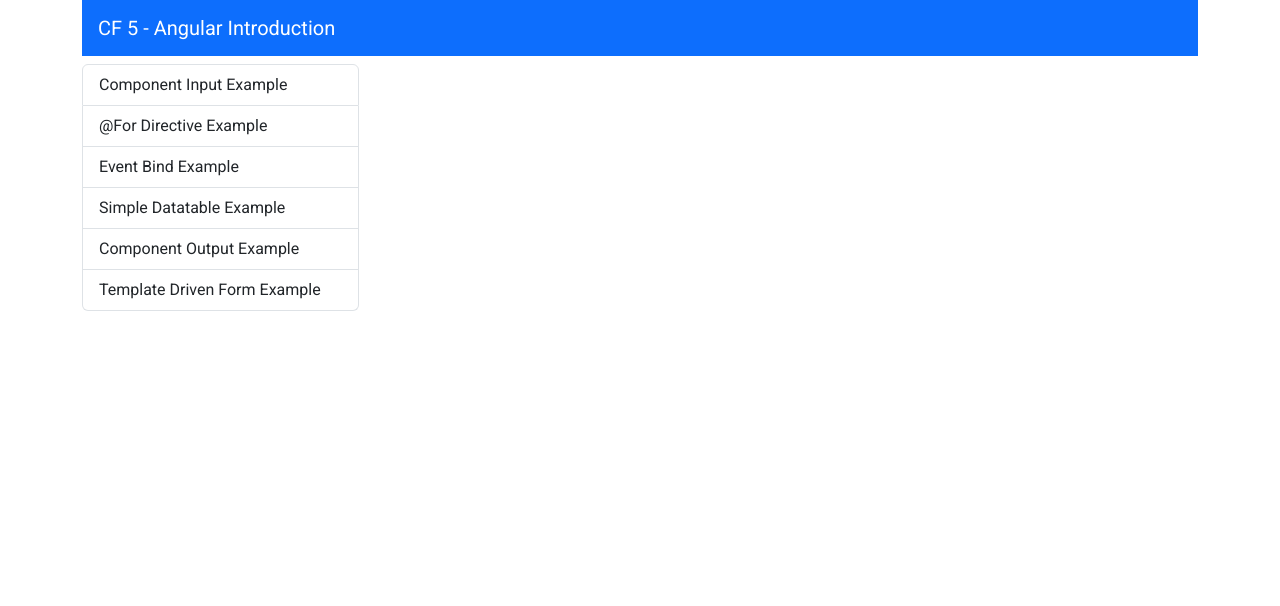
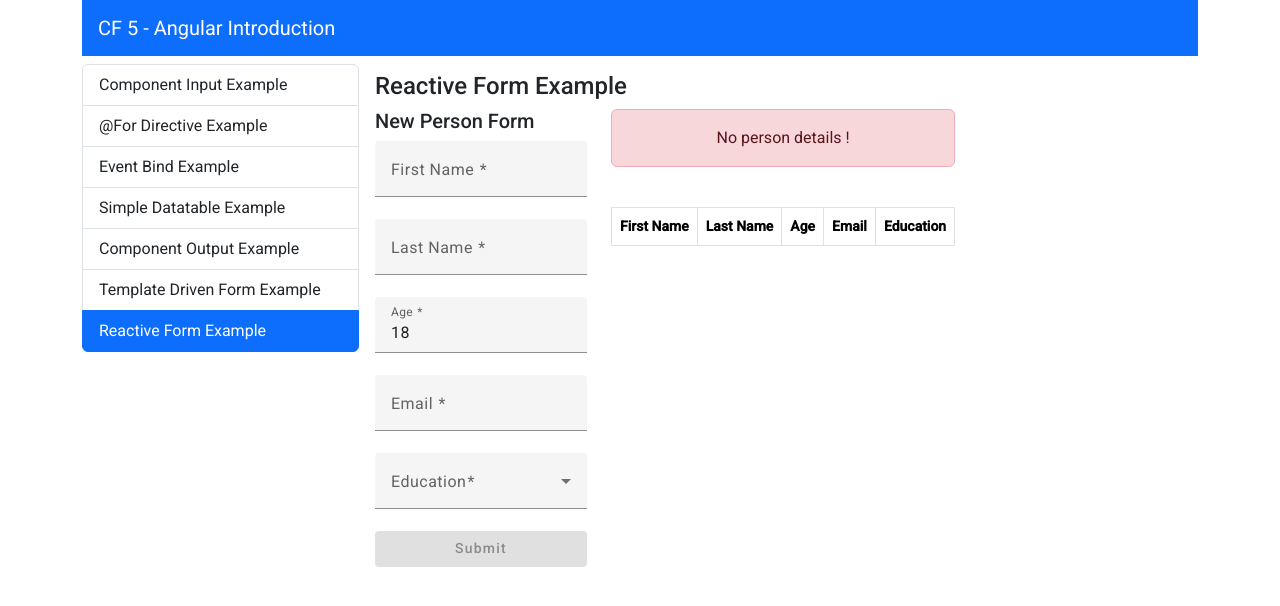
Before and after one commit to kateKipa/angular-introduction, an Angular app: page /reactive-form-example in a window 1280 px wide. Before the commit this address led to /. Shown: the top 606 px of the page. Built offline with nearby package versions, Linux system fonts and the light colour scheme.

Commit message:
reactive forms

```diff
--- a/src/app/app.routes.ts
+++ b/src/app/app.routes.ts
@@ -6,6 +6,7 @@
 import { SimpleDatatableExampleComponent } from './components/simple-datatable-example/simple-datatable-example.component';
 import { ComponentOutputExampleComponent } from './components/component-output-example/component-output-example.component';
 import { TemplateDrivenFormExampleComponent } from './components/template-driven-form-example/template-driven-form-example.component';
+import { ReactiveFormExampleComponent } from './components/reactive-form-example/reactive-form-example.component';
 
 export const routes: Routes = [
     {path : 'event-bind-example', component: EventBindExampleComponent},
@@ -15,5 +16,6 @@
     {path : 'for-directive-example', component : ForDirectiveExampleComponent},
     {path : 'simple-datatable-example', component : SimpleDatatableExampleComponent},
     {path : 'component-output-example', component : ComponentOutputExampleComponent},
-    {path : 'template-driven-form-example', component : TemplateDrivenFormExampleComponent}
+    {path : 'template-driven-form-example', component : TemplateDrivenFormExampleComponent},
+    {path : 'reactive-form-example', component : ReactiveFormExampleComponent}
 ];
--- /dev/null
+++ b/src/app/components/eperson-reactive-form/eperson-reactive-form.component.html
@@ -0,0 +1,74 @@
+<div class="d-flex flex-column">
+    <h5>New Person Form</h5>
+    <form [formGroup]="form" class="d-flex flex-column" action="">
+        <mat-form-field>
+            <mat-label>
+                First Name
+            </mat-label>
+            <input
+                type="text"
+                matInput
+                formControlName="givenName">
+            @if (form.get('givenName').invalid && form.get('givenName').touched) {
+                <mat-error>First Name is required</mat-error>
+            }
+        </mat-form-field>
+        <mat-form-field>
+            <mat-label>
+                Last Name
+            </mat-label>
+            <input
+                type="text"
+                matInput
+                formControlName="surName">
+            @if (form.get('surName').invalid && form.get('surName').touched) {
+                <mat-error>Last Name is required</mat-error>
+            }
+        </mat-form-field>
+        <mat-form-field>
+            <mat-label>
+                Age
+            </mat-label>
+            <input
+                type="text"
+                matInput
+                formControlName="age">
+            @if (form.get('age').invalid && form.get('age').touched) {
+                <mat-error>Age is missing or invalid</mat-error>
+            }
+        </mat-form-field>
+        <mat-form-field>
+            <mat-label>
+                Email
+            </mat-label>
+            <input
+                type="text"
+                matInput
+                formControlName="email">
+            @if (form.get('email').invalid && form.get('email').touched) {
+                <mat-error>Email is missing or invalid</mat-error>
+            }
+        </mat-form-field>
+        <mat-form-field>
+            <mat-label>Education</mat-label>
+            <mat-select type="text" formControlName="education">
+            <mat-option value="Some college, no degree"
+            >Some college, no degree</mat-option
+            >
+            <mat-option value="Master’s degree">Master’s degree</mat-option>
+            <mat-option value="Bachelor’s degree">Bachelor’s degree</mat-option>
+            <mat-option value="Associate’s degree">Associate’s degree</mat-option>
+            <mat-option value="High school diploma or equivalent"
+            >High school diploma or equivalent</mat-option
+            >
+            <mat-option value="No formal education">No formal education</mat-option>
+            </mat-select>
+        </mat-form-field>
+    </form>
+    <button
+        mat-flat-button
+        color="primary"
+        [disabled]="form.invalid"
+        (click) = "onSubmit(form.value)"
+        >Submit</button>
+</div>
--- /dev/null
+++ b/src/app/components/eperson-reactive-form/eperson-reactive-form.component.ts
@@ -0,0 +1,36 @@
+import { Component, EventEmitter, Output } from '@angular/core';
+import { MatInputModule } from '@angular/material/input';
+import { MatFormFieldModule } from '@angular/material/form-field';
+import {MatSelectModule } from '@angular/material/select';
+import { MatButtonModule } from '@angular/material/button';
+import { FormControl, FormGroup, ReactiveFormsModule, Validators } from '@angular/forms';
+import { EPerson } from 'src/app/shared/interfaces/person';
+
+@Component({
+  selector: 'app-eperson-reactive-form',
+  standalone: true,
+  imports: [ReactiveFormsModule, MatFormFieldModule, MatInputModule, MatSelectModule, MatButtonModule],
+  templateUrl: './eperson-reactive-form.component.html',
+  styleUrl: './eperson-reactive-form.component.css'
+})
+export class EpersonReactiveFormComponent {
+  @Output() person = new EventEmitter<EPerson>()
+
+  form = new FormGroup({
+    givenName: new FormControl('', Validators.required),
+    surName: new FormControl('', Validators.required),
+    age: new FormControl(18, [
+      Validators.required,
+      Validators.pattern('^[0-9]*$'),
+      Validators.min(18),
+      Validators.max(100)
+    ]),
+    email: new FormControl('', [Validators.required, Validators.email]),
+    education : new FormControl('', Validators.required)
+  })
+
+  onSubmit(value: any) {
+    this.person.emit(value as EPerson)
+    this.form.reset()
+  }
+}
--- a/src/app/components/list-group-menu/list-group-menu.component.ts
+++ b/src/app/components/list-group-menu/list-group-menu.component.ts
@@ -16,6 +16,7 @@
     {text : 'Event Bind Example', routerLink : 'event-bind-example'},
     {text : 'Simple Datatable Example', routerLink: 'simple-datatable-example'},
     {text : 'Component Output Example', routerLink: 'component-output-example'},
-    {text : 'Template Driven Form Example', routerLink: 'template-driven-form-example'}
+    {text : 'Template Driven Form Example', routerLink: 'template-driven-form-example'},
+    {text : 'Reactive Form Example', routerLink: 'reactive-form-example'}
   ]
 }
--- a/src/app/components/person-table/person-table.component.html
+++ b/src/app/components/person-table/person-table.component.html
@@ -29,7 +29,7 @@
   }
   @if(isEPerson()) {
     <tr>
-      <td class="fw-semibold text-end">Address</td>
+      <td class="fw-semibold text-end">Education</td>
       <td class="ps-2">{{ person['education'] }}</td>
     </tr>
   }
--- /dev/null
+++ b/src/app/components/reactive-form-example/reactive-form-example.component.html
@@ -0,0 +1,9 @@
+<h4>Reactive Form Example</h4>
+<div class="d-flex gap-4">
+    <app-eperson-reactive-form (person)="onPerson($event)"></app-eperson-reactive-form>
+
+    <div class="d-flex flex-column gap-4">
+        <app-person-table [person]="currentPerson"></app-person-table>
+        <app-simple-datatable [data]="persons"></app-simple-datatable>
+    </div>
+</div>
--- /dev/null
+++ b/src/app/components/reactive-form-example/reactive-form-example.component.ts
@@ -0,0 +1,22 @@
+import { Component } from '@angular/core';
+import { EpersonReactiveFormComponent } from '../eperson-reactive-form/eperson-reactive-form.component';
+import { EPerson, Person } from 'src/app/shared/interfaces/person';
+import { PersonTableComponent } from '../person-table/person-table.component';
+import { SimpleDatatableComponent } from '../simple-datatable/simple-datatable.component';
+
+@Component({
+  selector: 'app-reactive-form-example',
+  standalone: true,
+  imports: [EpersonReactiveFormComponent, EpersonReactiveFormComponent, PersonTableComponent,SimpleDatatableComponent],
+  templateUrl: './reactive-form-example.component.html',
+  styleUrl: './reactive-form-example.component.css'
+})
+export class ReactiveFormExampleComponent {
+  currentPerson : EPerson
+  persons : EPerson[] = []
+
+  onPerson(person: EPerson) {
+    this.currentPerson = person
+    this.persons.push(person)
+  }
+}
```
Also changed, not shown: src/app/components/eperson-reactive-form/eperson-reactive-form.component.css (added), src/app/components/reactive-form-example/reactive-form-example.component.css (added), 1 other file (tests, documents, lock files or other folders).
